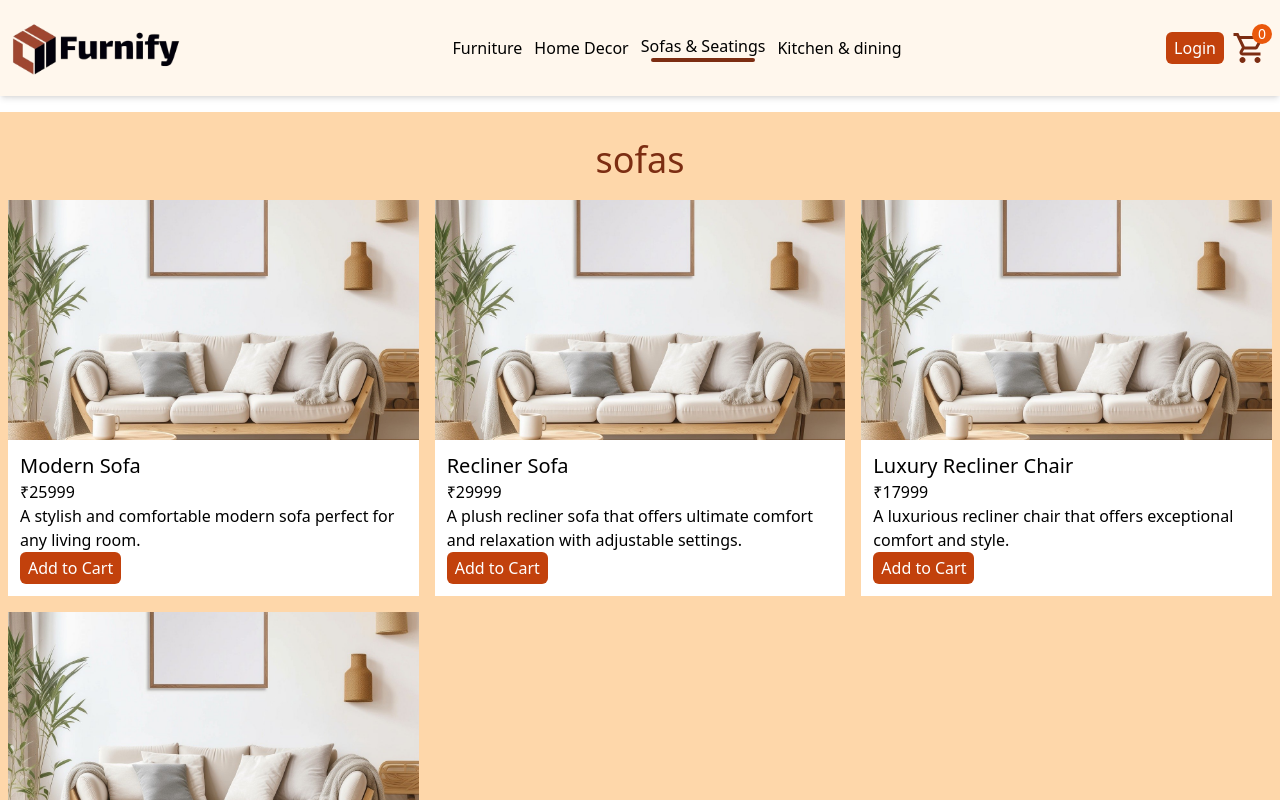
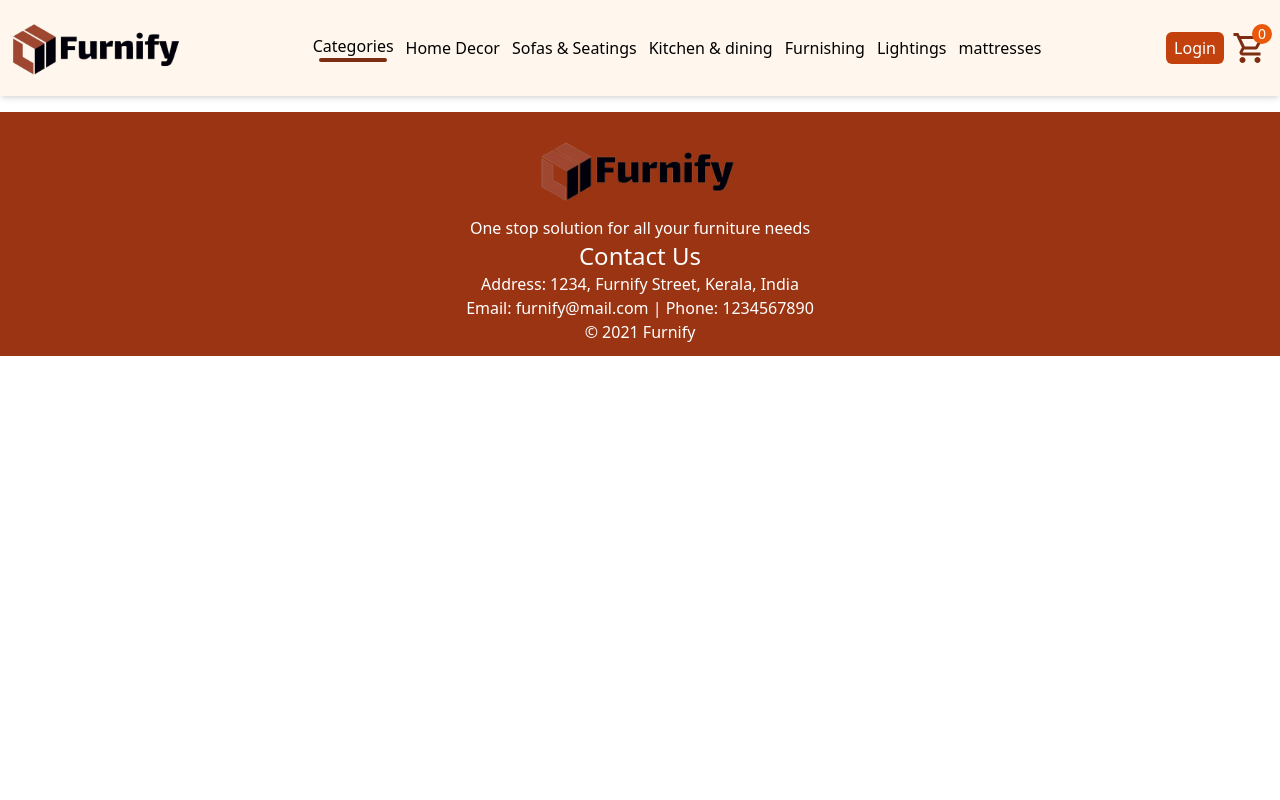
Before and after one commit to anaspxr/e-commerce-furniture-shop, a React (Vite) app in the folder frontend/: page /category/sofas in a window 1280 px wide. Shown: the top 800 px of the page. Built offline with nearby package versions, Linux system fonts and the light colour scheme.

Commit message:
some major changes in routing

```diff
--- a/frontend/src/App.jsx
+++ b/frontend/src/App.jsx
@@ -3,11 +3,12 @@ import { BrowserRouter, Routes, Route } from "react-router-dom";
 import Home from "./pages/Home";
 import Cart from "./pages/Cart";
 import LoginSignup from "./pages/LoginSignup";
-import Categories from "./pages/Categories";
-import Product from "./pages/Product";
+import Products from "./pages/Products";
 import Footer from "./components/Footer";
 import Profile from "./pages/Profile";
 import { UserProvider } from "./contexts/UserContext";
+import Product from "./pages/Product";
+import Categories from "./pages/Categories";
 
 function App() {
   return (
@@ -17,29 +18,27 @@ function App() {
         <div className="md:mt-28 mt-20"></div>
         <Routes>
           <Route path="/" element={<Home />} />
-          <Route path="/category">
-            <Route index element={<Categories category="furniture" />} />
-            <Route path="all" element={<Categories category="furniture" />} />
+          <Route path="categories" element={<Categories />} />
+          <Route path="/products">
+            <Route index element={<Products category="furniture" />} />
             <Route
               path="homedecor"
-              element={<Categories category="homedecor" />}
+              element={<Products category="homedecor" />}
             />
-            <Route path="sofas" element={<Categories category="sofas" />} />
+            <Route path="sofas" element={<Products category="sofas" />} />
             <Route
               path="mattresses"
-              element={<Categories category="mattresses" />}
+              element={<Products category="mattresses" />}
             />
-            <Route path="dining" element={<Categories category="dining" />} />
+            <Route path="dining" element={<Products category="dining" />} />
             <Route
               path="lightings"
-              element={<Categories category="lightings" />}
+              element={<Products category="lightings" />}
             />
             <Route
               path="furnishings"
-              element={<Categories category="furnishings" />}
+              element={<Products category="furnishings" />}
             />
-          </Route>
-          <Route path="/product" element={<Product />}>
             <Route path=":productID" element={<Product />} />
           </Route>
           <Route path="/cart" element={<Cart />} />
--- a/frontend/src/components/Hero.jsx
+++ b/frontend/src/components/Hero.jsx
@@ -9,7 +9,7 @@ export default function Hero() {
         <h1 className="md:text-6xl text-4xl text-orange-800">
           Welcome To Furnify..!!
         </h1>
-        <Link to="/furniture">
+        <Link to="/category/all">
           <div className="mt-10">
             <Button>Shop Now..!!</Button>
           </div>
--- a/frontend/src/components/Item.jsx
+++ b/frontend/src/components/Item.jsx
@@ -3,7 +3,7 @@ import Button from "./Button";
 
 export default function Item(props) {
   return (
-    <div className="flex flex-col justify-between bg-white overflow-hidden">
+    <div className="flex flex-col justify-between bg-white overflow-hidden ">
       <Link to={`product/${props.id}`}>
         <img
           className="top-0 left-0 transition-transform duration-500 hover:scale-105 w-full h-60 object-cover"
@@ -12,7 +12,9 @@ export default function Item(props) {
         />
       </Link>
       <div className="p-3">
-        <h3 className="text-xl">{props.name}</h3>
+        <Link to={`product/${props.id}`} className="text-xl">
+          {props.name}
+        </Link>
         <div>₹{props.price}</div>
         <div>
           <p className="hidden sm:block">{props.description}</p>
--- a/frontend/src/components/Navbar.jsx
+++ b/frontend/src/components/Navbar.jsx
@@ -8,20 +8,32 @@ import { UserContext } from "../contexts/UserContext";
 
 const menuItems = [
   {
-    title: "Furniture",
-    to: "/category/all",
+    title: "Categories",
+    to: "/categories",
   },
   {
     title: "Home Decor",
-    to: "/category/homedecor",
+    to: "/products/homedecor",
   },
   {
     title: "Sofas & Seatings",
-    to: "/category/sofas",
+    to: "/products/sofas",
   },
   {
     title: "Kitchen & dining",
-    to: "/category/dining",
+    to: "/products/dining",
+  },
+  {
+    title: "Furnishing",
+    to: "/products/furnishings",
+  },
+  {
+    title: "Lightings",
+    to: "/products/lightings",
+  },
+  {
+    title: "mattresses",
+    to: "/products/mattresses",
   },
 ];
 
--- a/frontend/src/components/assets/data.js
+++ b/frontend/src/components/assets/data.js
@@ -61,7 +61,7 @@ export const furnitureData = [
     image: sofa,
     description:
       "A luxurious bed frame that provides both comfort and style to your bedroom.",
-    category: "matresses",
+    category: "mattresses",
   },
   {
     id: 7,
@@ -91,7 +91,7 @@ export const furnitureData = [
     image: dining,
     description:
       "A fun and functional bunk bed designed for kids' bedrooms with safety features.",
-    category: "matresses",
+    category: "mattresses",
   },
   {
     id: 10,
@@ -180,7 +180,7 @@ export const furnitureData = [
     image: sofa,
     description:
       "A queen size mattress that provides superior comfort and support for a good night's sleep.",
-    category: "matresses",
+    category: "mattresses",
   },
   {
     id: 19,
--- a/frontend/src/pages/Categories.jsx
+++ b/frontend/src/pages/Categories.jsx
@@ -1,24 +1,3 @@
-import { furnitureData } from "../components/assets/data";
-import Item from "../components/Item";
-export default function Categories({ category }) {
-  const items = furnitureData.filter((item) => item.category === category);
-  return (
-    <div className="bg-orange-200 p-2">
-      <h2 className="md:text-4xl text-3xl text-orange-900 my-5 text-center">
-        {category}
-      </h2>
-      <div className="grid grid-cols-2 md:grid-cols-3 gap-4">
-        {items.map((item) => (
-          <Item
-            key={item.id}
-            id={item.id}
-            image={item.image}
-            name={item.name}
-            price={item.price}
-            description={item.description}
-          />
-        ))}
-      </div>
-    </div>
-  );
+export default function Categories() {
+  return <div>Categories</div>;
 }
--- /dev/null
+++ b/frontend/src/pages/Products.jsx
@@ -0,0 +1,34 @@
+import { furnitureData } from "../components/assets/data";
+import Item from "../components/Item";
+export default function Products({ category }) {
+  const items =
+    category === "furniture"
+      ? furnitureData
+      : furnitureData.filter((item) => item.category === category);
+
+  return (
+    <div className="bg-orange-200 p-2">
+      <h2 className="md:text-4xl text-3xl text-orange-900 my-5 text-center">
+        {category === "furniture" && "All Furnitures"}
+        {category === "homedecor" && "Home & office decors"}
+        {category === "sofas" && "Sofas & Seatings"}
+        {category === "dining" && "Kitchen & Dining"}
+        {category === "furnishings" && "Furnishings"}
+        {category === "lightings" && "Lamps & Lightings"}
+        {category === "mattresses" && "Mattresses"}
+      </h2>
+      <div className="grid grid-cols-2 md:grid-cols-3 gap-4">
+        {items.map((item) => (
+          <Item
+            key={item.id}
+            id={item.id}
+            image={item.image}
+            name={item.name}
+            price={item.price}
+            description={item.description}
+          />
+        ))}
+      </div>
+    </div>
+  );
+}
```
